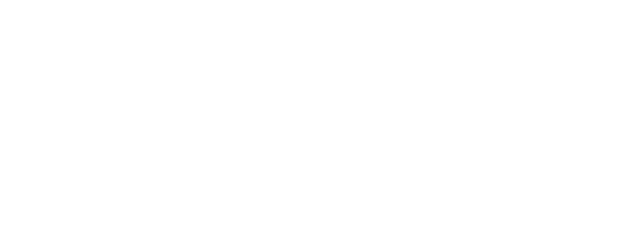
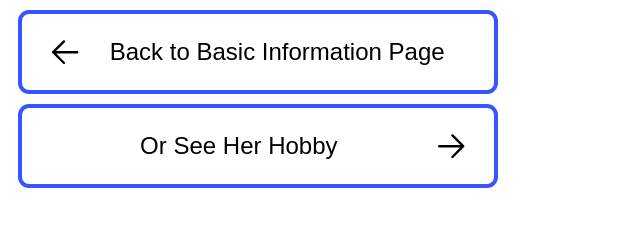
Before and after one commit to GarlicToT/Web_Assignment, a website: page src/html/hobby.html in a window 1280 px wide. Shown: the whole page, without its empty margins (0-640 px from the left). Drawn offline with Linux system fonts and the light colour scheme.

Commit message:
realize basic function in major info page

```diff
--- a/src/html/hobby.html
+++ b/src/html/hobby.html
@@ -0,0 +1,31 @@
+<!DOCTYPE html>
+<html lang="en">
+<head>
+    <meta charset="UTF-8">
+    <meta http-equiv="X-UA-Compatible" content="IE=edge">
+    <meta name="viewport" content="width=device-width, initial-scale=1.0">
+    <title>Document</title>
+    <link rel="stylesheet" href="../style/hobby.css">
+</head>
+<body>
+    <button class="info-button-1" onclick="location.href='BasicInfo'">
+        <svg xmlns="http://www.w3.org/2000/svg" fill="none" viewBox="0 0 24 24" stroke-width="1.5" stroke="currentColor" class="w-6 h-6">
+            <path stroke-linecap="round" stroke-linejoin="round" d="M19.5 12H4.5m0 0l6.75-6.75M4.5 12l6.75 6.75"></path>
+        </svg>
+        <div class="text">
+            Back to Basic Information Page
+        </div>
+    </button>
+    <button class="info-button-2" onclick="location.href='Hobby'">
+        <div class="text">
+            Or See Her Hobby
+        </div>
+        <svg xmlns="http://www.w3.org/2000/svg" fill="none" viewBox="0 0 24 24" stroke-width="1.5" stroke="currentColor" class="w-6 h-6">
+            <path stroke-linecap="round" stroke-linejoin="round" d="M4.5 12h15m0 0l-6.75-6.75M19.5 12l-6.75 6.75"></path>
+        </svg>
+    </button>
+
+
+
+</body>
+</html>
--- /dev/null
+++ b/src/style/hobby.css
@@ -0,0 +1,40 @@
+.info-button-1, .info-button-2 {
+    background-color: #ffffff00;
+    color: black;
+    width: 20em;
+    height: 3.5em;
+    border: #3654ff 0.2em solid;
+    border-radius: 11px;
+    display: flex;
+    align-items: center;
+    justify-content: space-between;
+    padding: 0 1em;
+    transition: all 0.6s ease;
+    position: relative;
+    font-size: 24px;
+    box-sizing: border-box;
+    margin: 10px;
+}
+
+.info-button-1:hover, .info-button-2:hover {
+    background-color: #3654ff;
+    cursor: pointer;
+}
+
+.info-button-1 svg, .info-button-2 svg {
+    width: 1.6em;
+    transition: all 0.6s ease;
+}
+
+.info-button-1:hover svg {
+    transform: translateX(-5px);
+}
+
+.info-button-2:hover svg {
+    transform: translateX(5px);
+}
+
+.text {
+    flex-grow: 1;
+    text-align: center;
+}
--- a/src/style/major_info.css
+++ b/src/style/major_info.css
@@ -13,7 +13,7 @@ body {
 
 .chat-container {
     width: 80%;
-    max-width: 800px;
+    max-width: 1600px;
     display: flex;
     flex-direction: column;
     gap: 20px;
@@ -66,7 +66,7 @@ body {
 }
 
 .message-content {
-    font-size: 1em;
+    font-size: 1.5em;
     line-height: 1.4;
     padding: 10px;
 }
@@ -85,40 +85,77 @@ body {
 input[type="text"] {
     width: 70%;
     padding: 10px;
-    font-size: 1em;
+    font-size: 1.5em;
     border: 1px solid #ccc;
     border-radius: 20px;
     outline: none;
 }
 
 button {
-    padding: 10px 20px;
+    display: flex;
+    align-items: center;
+    justify-content: center;
+    width: 50px;
+    height: 50px;
+    background-color: black;
+    border: none;
+    border-radius: 50%;
+    cursor: pointer;
     margin-left: 10px;
-    background-color: #4CAF50;
-    color: white;
-    border: none;
+}
+
+button svg {
+    width: 24px;
+    height: 24px;
+}
+
+button:hover {
+    background-color: #333;
+}
+
+.button-container {
+    display: flex;
+    justify-content: center;
+    gap: 20px; /* 间距可以根据需要调整 */
+    margin-top: 10px; /* 使按钮容器与对话内容有间距 */
+}
+
+.info-button-1, .info-button-2 {
+    background-color: #ffffff00;
+    color: black;
+    width: 20em;
+    height: 3.5em;
+    border: #3654ff 0.2em solid;
     border-radius: 20px;
+    display: flex;
+    align-items: center;
+    justify-content: space-between;
+    padding: 0 1em;
+    transition: all 0.6s ease;
+    position: relative;
+    font-size: 20px;
+    box-sizing: border-box;
+}
+
+.info-button-1:hover, .info-button-2:hover {
+    background-color: #3654ff;
     cursor: pointer;
 }
 
-button:hover {
-    background-color: #45a049;
+.info-button-1 svg, .info-button-2 svg {
+    width: 1.6em;
+    transition: all 0.6s ease;
 }
 
-.more-info-buttons {
-    display: flex;
-    gap: 20px;
-    justify-content: center;
-    align-items: center;
-    opacity: 0;
-    transition: opacity 1s;
+.info-button-1:hover svg {
+    transform: translateX(-5px);
 }
 
-.info-button {
-    background-color: transparent;
-    border: none;
-    color: #007BFF;
-    text-decoration: underline;
-    cursor: pointer;
-    font-size: 1em;
+.info-button-2:hover svg {
+    transform: translateX(5px);
 }
+
+.text {
+    flex-grow: 1;
+    text-align: center;
+}
```
Also changed, not shown: src/html/major_info.html (+5 -1 lines), src/scripts/major_info.js (+25 -2 lines).
